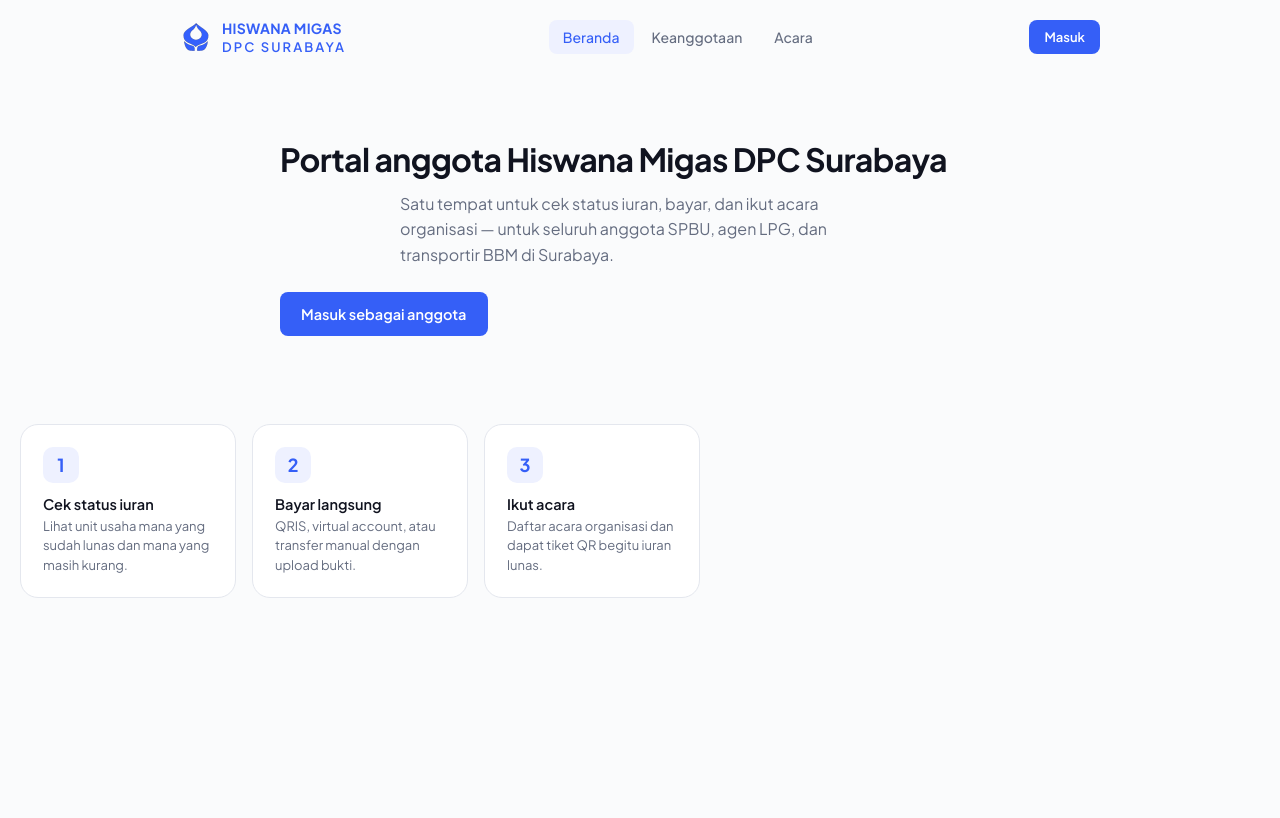
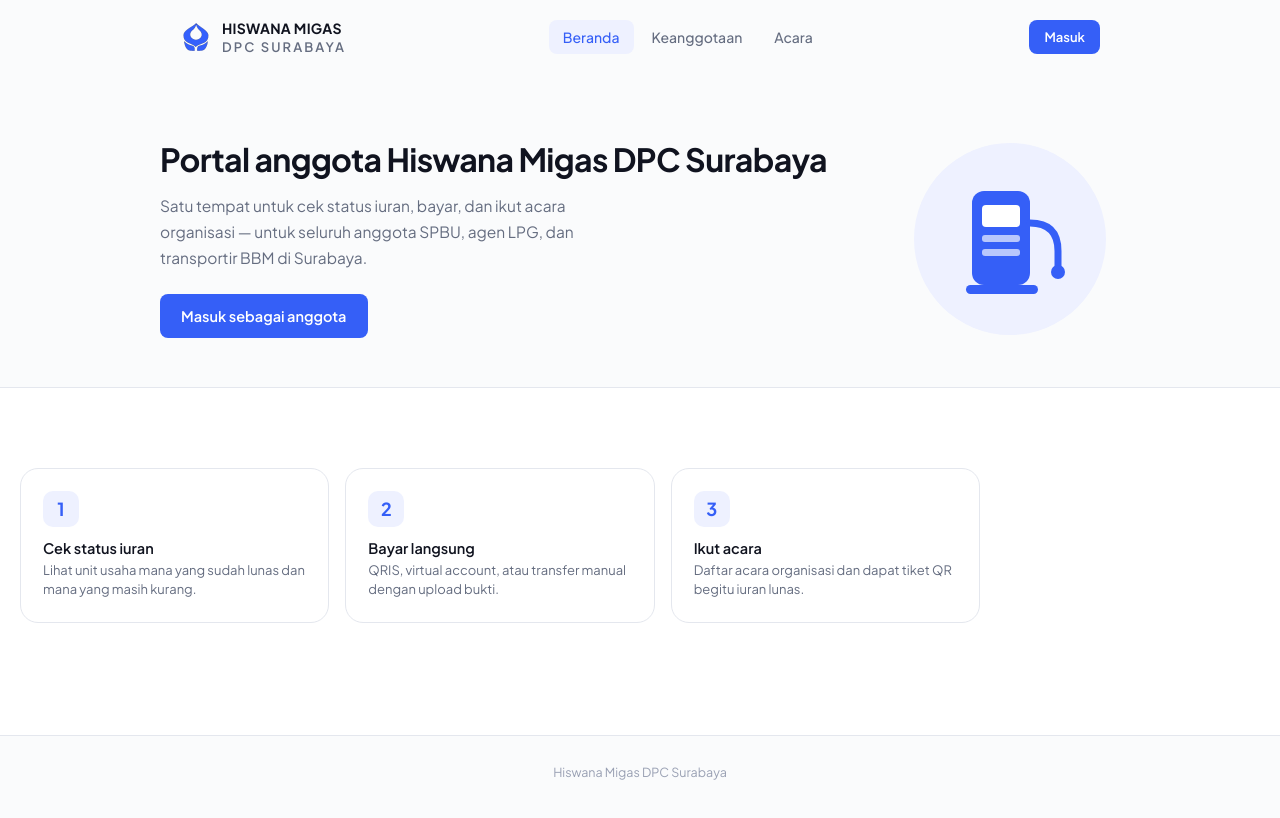
Before and after one commit to anurindahsari/anggota-project, a Next.js app in the folder frontend/: page / in a window 1280 px wide. Shown: the top 818 px of the page. Built offline with nearby package versions, Linux system fonts and the light colour scheme.

Commit message:
rapihin beranda

```diff
--- a/frontend/app/globals.css
+++ b/frontend/app/globals.css
@@ -59,14 +59,14 @@
 .header-word {
   font-weight: 700;
   font-size: 14px;
-  color: var(--brand);
+  color: var(--text-primary);
   letter-spacing: 0.02em;
   line-height: 1.25;
 }
 .header-sub {
   font-weight: 600;
   font-size: 13px;
-  color: var(--brand);
+  color: var(--text-secondary);
   letter-spacing: 0.16em;
   line-height: 1.25;
   margin-top: 1px;
@@ -261,38 +261,62 @@
 .public-nav-link.active { color: var(--brand); background: var(--brand-soft); }
 
 .hero {
-  max-width: 720px;
+  max-width: 960px;
   margin: 0 auto;
-  padding: 48px 20px 32px;
-  text-align: center;
+  padding: 56px 20px 40px;
+  display: flex;
+  align-items: center;
+  gap: 48px;
+  flex-wrap: wrap;
+}
+.hero-text {
+  flex: 1 1 320px;
+  min-width: 280px;
 }
 .hero h1 {
   font-size: 32px;
   font-weight: 700;
   letter-spacing: -0.02em;
-  margin-bottom: 12px;
+  margin-bottom: 14px;
 }
 .hero p {
-  font-size: 16px;
+  font-size: 15.5px;
   color: var(--text-secondary);
-  max-width: 480px;
-  margin: 0 auto 24px;
-  line-height: 1.6;
+  max-width: 440px;
+  margin: 0 0 24px;
+  line-height: 1.65;
+}
+.hero-illustration {
+  flex: 0 0 220px;
+  display: flex;
+  justify-content: center;
+}
+@media (max-width: 680px) {
+  .hero { flex-direction: column-reverse; text-align: center; padding-top: 24px; }
+  .hero p { margin-left: auto; margin-right: auto; }
 }
 
+.feature-section {
+  background: var(--surface);
+  border-top: 1px solid var(--border);
+  border-bottom: 1px solid var(--border);
+  padding: 40px 20px 48px;
+}
 .feature-grid {
   display: grid;
   grid-template-columns: repeat(3, 1fr);
-  gap: 14px;
-  max-width: 720px;
-  margin: 32px auto 0;
-  padding: 0 20px;
+  gap: 18px;
+  max-width: 960px;
+  margin: 0 auto;
+}
+@media (max-width: 680px) {
+  .feature-grid { grid-template-columns: 1fr; }
 }
 .feature-card {
-  background: var(--surface);
+  background: var(--bg);
   border: 1px solid var(--border);
   border-radius: var(--radius-lg);
-  padding: 20px 16px;
+  padding: 20px 18px;
   text-align: left;
 }
 .feature-icon {
@@ -310,6 +334,15 @@
 }
 .feature-title { font-size: 14.5px; font-weight: 600; margin-bottom: 4px; }
 .feature-desc { font-size: 13px; color: var(--text-secondary); line-height: 1.5; }
+
+.site-footer {
+  max-width: 960px;
+  margin: 0 auto;
+  padding: 28px 20px 48px;
+  text-align: center;
+  color: var(--text-muted);
+  font-size: 12.5px;
+}
 
 .content-page {
   max-width: 640px;
--- a/frontend/app/page.js
+++ b/frontend/app/page.js
@@ -7,6 +7,7 @@
       <PublicNav />
 
       <div className="hero">
+        <div className="hero-text">
           <h1>Portal anggota Hiswana Migas DPC Surabaya</h1>
           <p>
             Satu tempat untuk cek status iuran, bayar, dan ikut acara organisasi —
@@ -16,7 +17,21 @@
             <button className="btn btn-primary">Masuk sebagai anggota</button>
           </Link>
         </div>
+        <div className="hero-illustration">
+          <svg viewBox="0 0 200 200" width="200" height="200" role="img" aria-label="Ilustrasi pompa bensin">
+            <circle cx="100" cy="100" r="96" fill="var(--brand-soft)" />
+            <rect x="62" y="52" width="58" height="94" rx="12" fill="var(--brand)" />
+            <rect x="72" y="66" width="38" height="22" rx="4" fill="var(--surface)" />
+            <rect x="72" y="96" width="38" height="7" rx="3" fill="var(--surface)" opacity="0.65" />
+            <rect x="72" y="110" width="38" height="7" rx="3" fill="var(--surface)" opacity="0.65" />
+            <path d="M120 84 Q148 84 148 112 L148 128" stroke="var(--brand)" strokeWidth="7" fill="none" strokeLinecap="round" />
+            <circle cx="148" cy="133" r="7" fill="var(--brand)" />
+            <rect x="56" y="146" width="72" height="9" rx="4.5" fill="var(--brand)" />
+          </svg>
+        </div>
+      </div>
 
+      <div className="feature-section">
         <div className="feature-grid">
           <div className="feature-card">
             <div className="feature-icon">1</div>
@@ -35,5 +50,10 @@
           </div>
         </div>
       </div>
+
+      <div className="site-footer">
+        Hiswana Migas DPC Surabaya
+      </div>
+    </div>
   );
 }
```
Lines whose indentation alone changed are shown as unchanged.
